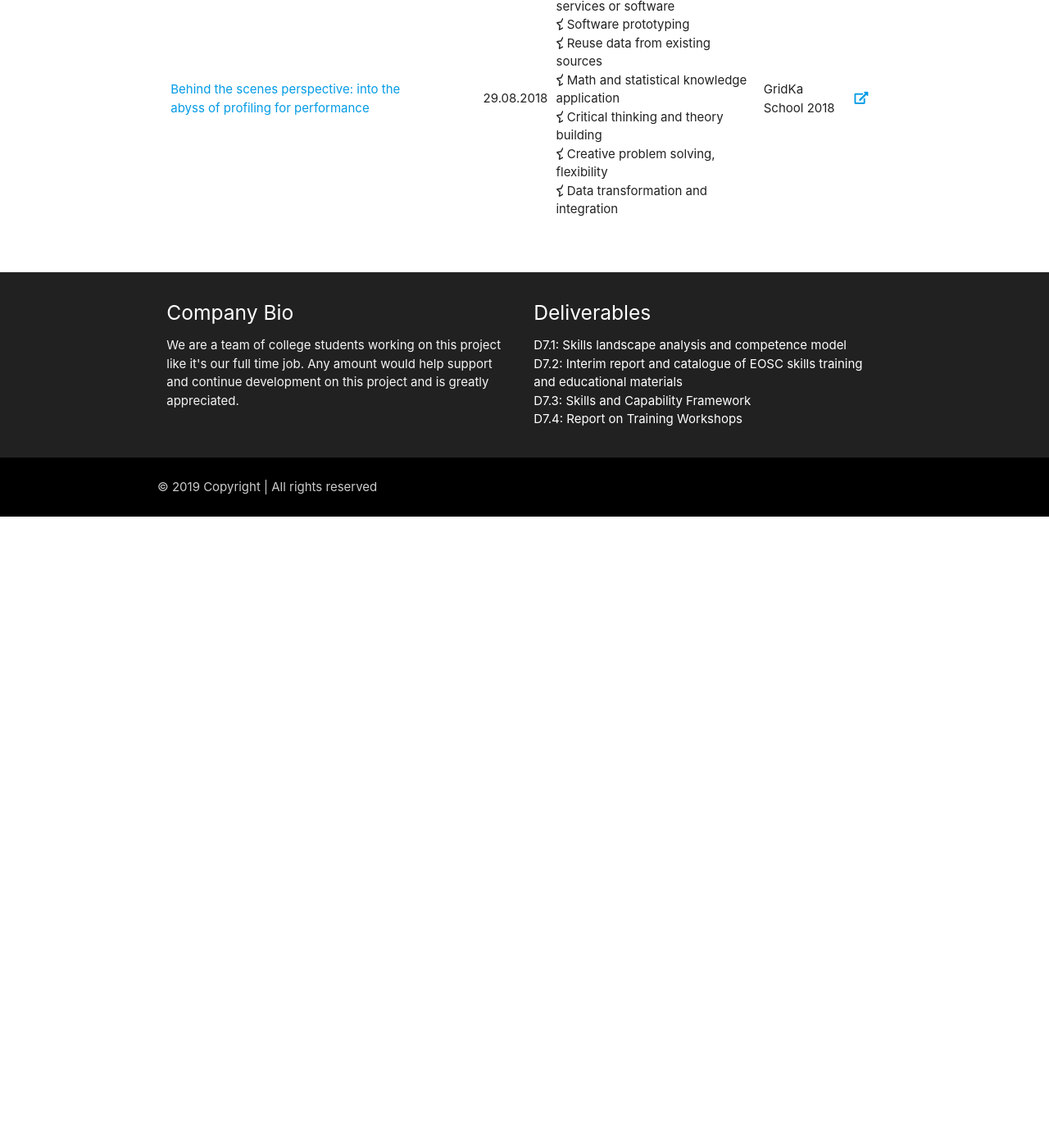
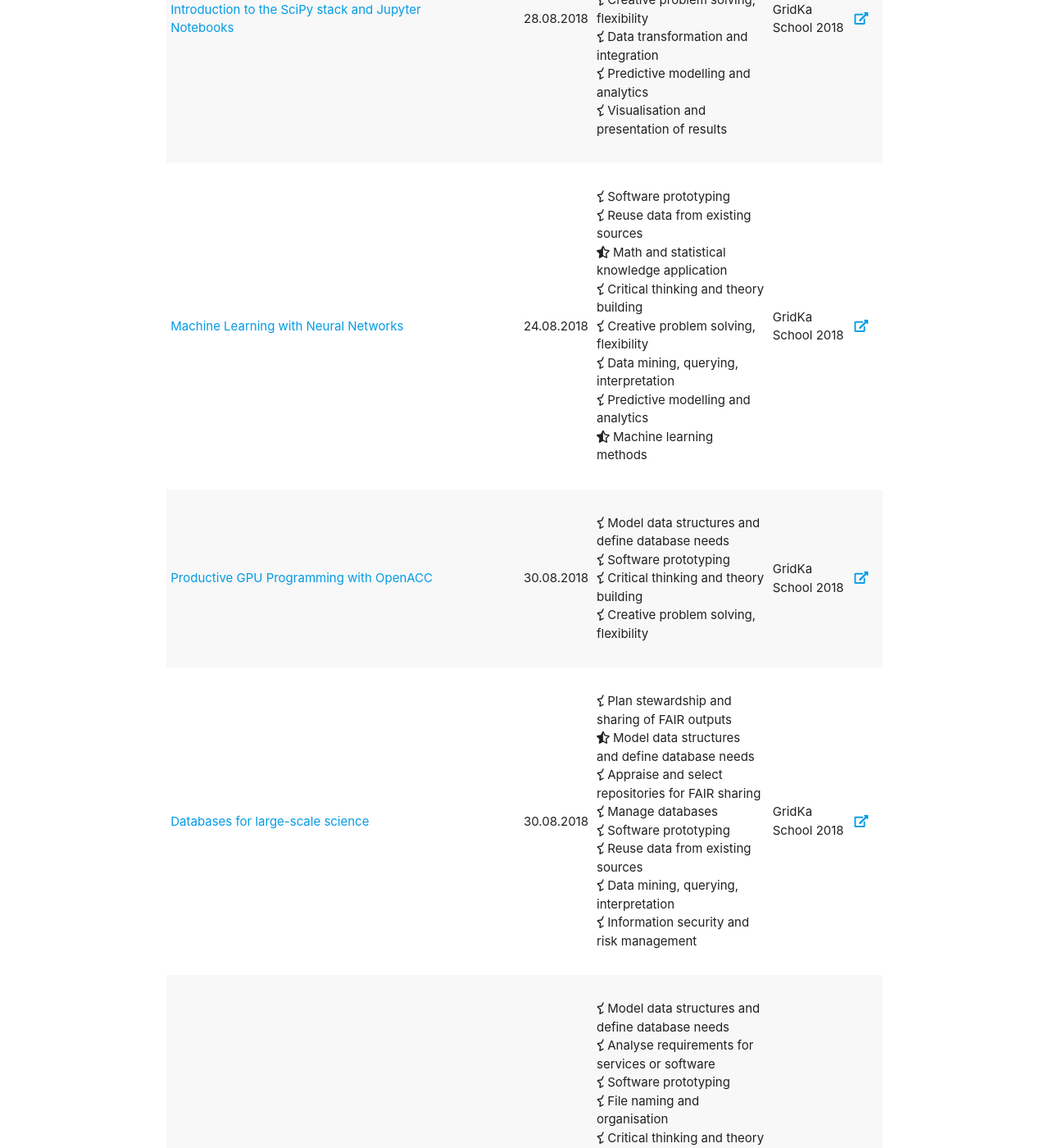
Before and after one commit to EOSC-FAIR4S/eosc-fair4s.github.io, a Jekyll site: the page built from materials.md, in a window 1280 px wide and 1400 px high, scrolled down 2551 px. Shown: the whole window at 82% size. Built offline with Jekyll 4.4.1, drawn with Linux system fonts in a browser that asks for light colours; nearby versions of some CDN libraries; before the commit the page ends 3181 px from its top, so only the background shows below that; some of the changed text lies outside the part shown.

Commit message:
added new training materials

```diff
--- /dev/null
+++ b/_materials/2018_berghoff_parallel-programming-with-openmp-and-mpi.md
@@ -0,0 +1,44 @@
+---
+layout: material
+title: Parallel programming with OpenMP and MPI
+description: |-
+  OpenMP (Open Multi-Processing) is a programming interface for shared memory parallelization on multiprocessor computers.
+  The Message Passing Interface (MPI) is a comunication standard describing the exchange of messages for distributed memory parallelization on parallel computers.
+  Both programming concepts will be introduced with simple examples.
+  In this course, you will learn to write simple parallel programs using both interfaces.
+
+  Since this course is conducted on Linux systems, you should be able to use the command line and have some basic programming skills in C/C++.
+author:
+  -
+    name: Marco Berghoff
+    institution: KIT
+  -
+    name: Thorsten Zirwes
+    institution: KIT
+domain: Generic/ cross-domain
+topic:
+keywords:
+  - parallel programming
+  - openmp
+  - mpi
+  - c/c++
+time_required: 5 hours
+target role:
+language: English
+date_created: 24.08.2018
+date_modified: 30.08.2018
+type: Hands-on exercises
+license: ""
+version: ""
+pid: ""
+skills:
+  -
+    name: Critical thinking and theory building
+    level: basic
+  -
+    name: Creative problem solving, flexibility
+    level: basic
+external_url: https://indico.scc.kit.edu/event/427/contributions/4256/
+reference: ""
+provider: GridKa School 2018
+---
--- /dev/null
+++ b/_materials/2018_giffels_introduction-to-the-scipy-stack-and-jupyter-notebooks.md
@@ -0,0 +1,58 @@
+---
+layout: material
+title: Introduction to the SciPy stack and Jupyter Notebooks
+description: |-
+  Python provides a rich ecosystem of open-source software for mathematics, science, and engineering. This tutorial will introduce you to the fundamental packages of the SciPy stack.
+  You will learn how-to: perform fast numerical calculations in N dimensions using NumPy, analyze your data using Pandas, and visualize the results using Matplotlib. The exercises will be performed in the Jupyter Notebook environment, which you can access through your web browser.
+  You will need a tablet or a laptop and basic knowledge of the Python programming language.
+author:
+  -
+    name: Manuel Giffels
+    institution: KIT
+  -
+    name: Uğur Çayoğlu
+    institution: KIT
+domain: Generic/ cross-domain
+topic:
+keywords:
+  - python
+  - scipy
+  - jupyter
+  - numpy
+  - pandas
+  - matplotlib
+time_required: 5 hours
+target role:
+language: English
+date_created: 09.08.2018
+date_modified: 28.08.2018
+type: Hands-on exercises
+license: ""
+version: ""
+pid: ""
+skills:
+  -
+    name: Software prototyping
+    level: basic
+  -
+    name: Reuse data from existing sources
+    level: basic
+  -
+    name: Math and statistical knowledge application
+    level: basic
+  -
+    name: Creative problem solving, flexibility
+    level: basic
+  -
+    name: Data transformation and integration
+    level: basic
+  -
+    name: Predictive modelling and analytics
+    level: basic
+  -
+    name: Visualisation and presentation of results
+    level: basic
+external_url: https://indico.scc.kit.edu/event/427/contributions/4268/
+reference: ""
+provider: GridKa School 2018
+---
--- /dev/null
+++ b/_materials/2018_herten_productive-gpu-programming-with-openacc.md
@@ -0,0 +1,40 @@
+---
+layout: material
+title: Productive GPU Programming with OpenACC
+description: |-
+  OpenACC is a directive-based programming model for highly parallel systems, which allows for automated generation of portable GPU code. In this tutorial, we will get to know the programming model with examples, learn how to use the associated tools environment, and incorporate first strategies for performance optimization into our programs. Finally, we will integrate OpenACC with other GPU programming strategies.
+author:
+  -
+    name: Andreas Herten
+    institution: FZ Jülich
+domain: Generic/ cross-domain
+topic:
+keywords:
+  - openacc
+  - gpu
+time_required: 5 hours
+target role:
+language: English
+date_created: 30.08.2018
+date_modified:
+type: Hands-on exercises
+license: ""
+version: ""
+pid: ""
+skills:
+  -
+    name: Model data structures and define database needs
+    level: basic
+  -
+    name: Software prototyping
+    level: basic
+  -
+    name: Critical thinking and theory building
+    level: basic
+  -
+    name: Creative problem solving, flexibility
+    level: basic
+external_url: https://indico.scc.kit.edu/event/427/contributions/4254/
+reference: ""
+provider: GridKa School 2018
+---
--- /dev/null
+++ b/_materials/2018_lassnig_databases-for-large-scale-science.md
@@ -0,0 +1,60 @@
+---
+layout: material
+title: Databases for large-scale science
+description: |-
+  In this workshop, the students will (a) learn how to efficiently use relational and non-relational databases for modern large-scale scientific experiments, and (b) how to create database workflows suitable for analytics and machine learning.
+
+  First, the focus of the workshop is to teach efficient, safe, and fault-tolerant principles when dealing with high-volume and high-throughput database scenarios. This includes, but is not limited to, systems such as PostgreSQL, Redis, or ElasticSearch. Topics include query planning and performance analysis, transactional safety, SQL injection, and competitive locking.
+
+  Second, we focus on how to actually prepare data from these databases to be usable for analytics and machine learning frameworks such as Keras.
+
+  An intermediate understanding of Python, SQL, and Linux shell scripting is recommended to follow this course. An understanding of machine learning principles is not required.
+author:
+  -
+    name: Mario Lassnig
+    institution: CERN
+domain: Generic/ cross-domain
+topic:
+keywords:
+  - database
+  - sql
+  - nosql
+  - python
+time_required: 5 hours
+target role:
+language: English
+date_created: 29.08.2018
+date_modified: 30.08.2018
+type: Hands-on exercises
+license: ""
+version: ""
+pid: ""
+skills:
+  -
+    name: Plan stewardship and sharing of FAIR outputs
+    level: basic
+  -
+    name: Model data structures and define database needs
+    level: intermediate
+  -
+    name: Appraise and select repositories for FAIR sharing
+    level: basic
+  -
+    name: Manage databases
+    level: basic
+  -
+    name: Software prototyping
+    level: basic
+  -
+    name: Reuse data from existing sources
+    level: basic
+  -
+    name: Data mining, querying, interpretation
+    level: basic
+  -
+    name: Information security and risk management
+    level: basic
+external_url: https://indico.scc.kit.edu/event/427/contributions/4255/
+reference: ""
+provider: GridKa School 2018
+---
--- /dev/null
+++ b/_materials/2018_meriac_under-the-hood-bare-metal-embedded-programming-in-c.md
@@ -0,0 +1,74 @@
+---
+layout: material
+title: "Under the hood: Bare Metal Embedded Programming in C"
+description: |-
+  A single plain C file is sufficient to express an embedded program.
+
+  As the Arm Cortex-M architecture is designed with C-Code in mind, no assembly level system bring up code is required. This workshop will teach you how to program C code on top of a bare metal CPU without an operating system or support libraries like libc.
+
+  It will give you insight on how linkers can be configured to run your program at the right location and placing data. We will use the free arm-gcc toolchain and related tools form the toolchain to analyze the program on assembly level to understand better how C-language is mapped to machine code depending on the chosen compiler optimization level and linker settings.
+
+  The workshop will further introduce you to how low level features like stacks and interrupts are used and how they map onto Arm Assembly code. One of the purposes of this course is to lay out the programming methods for talking to hardware in a minimal configuration. Our broader target is a better understanding of interaction with low level hardware and toolchains for embedded systems.
+
+  Last, but not least we will present debug techniques for low level / OS-development and might talk about security features of the used microcontroller platform.
+
+  In case you’re interested in reading material on the topic, we recommend [“The Definitive Guide to ARM® Cortex®-M3 and Cortex®-M4 Processors 3rd Edition”](https://www.amazon.de/dp/B00G9856GU) – but it will be by now means required for participating in this course.
+
+  An internet connected laptop is required for participating in this workshop - please install the latest version of Docker on your system and verify its running and that your system is updated. We will provide a Docker-based Linux environment for you with a pre-installed arm-gcc toolchain.
+
+  Basic knowledge of the C-programming language is required.
+author:
+  -
+    name: Milosch Meriac
+    institution: Bitmanufactory LTD
+domain: Generic/ cross-domain
+topic:
+keywords:
+  - arm
+  - embedded programming
+  - c
+  - microcontroller
+time_required: 5 hours
+target role:
+language: English
+date_created: 11.08.2018
+date_modified: 19.08.2018
+type: Hands-on exercises
+license: Apache-2.0
+version: ""
+pid: ""
+skills:
+  -
+    name: Model data structures and define database needs
+    level: basic
+  -
+    name: Analyse requirements for services or software
+    level: basic
+  -
+    name: Software prototyping
+    level: basic
+  -
+    name: File naming and organisation
+    level: basic
+  -
+    name: Critical thinking and theory building
+    level: basic
+  -
+    name: Creative problem solving, flexibility
+    level: basic
+  -
+    name: Use or develop open research tools/services
+    level: basic
+  -
+    name: Data transformation and integration
+    level: basic
+  -
+    name: Information security and risk management
+    level: basic
+  -
+    name: Storage security management
+    level: basic
+external_url: https://indico.scc.kit.edu/event/427/contributions/4267/
+reference: ""
+provider: GridKa School 2018
+---
--- /dev/null
+++ b/_materials/2018_neubauer_scalable-scientific-analysis-in-python-using-pandas-and-dask.md
@@ -0,0 +1,61 @@
+---
+layout: material
+title: Scalable Scientific Analysis in Python using Pandas and Dask
+description: |-
+  Pandas is a Python package that provides data structures to work with heterogenous, relational/tabular data. It provides fundamental building blocks for a powerful and flexible data analysis. Pandas provides functionality to load a wide set of data formats, manipulate the resulting data and also visualize it using various plotting frameworks. We will show in the workshop how to clean and reshape data in Pandas and use the concept of split-apply-combine to do exploratory analysis on it. Pandas provides powerful tooling to do data analysis on a single machine and is mostly mostly constrained to a single CPU. To parallelize and distribute these tasks, one can use Dask.
+
+  Dask is a flexible tool for parallelizing Python code on a single machine or across a cluster. We can think of dask at a high and a low level: Dask provides high-level Array, Bag, and DataFrame collections that mimic NumPy, lists, and Pandas but can operate in parallel on datasets that don't fit into main memory. Dask's high-level collections are alternatives to NumPy and Pandas for large datasets. In the low level, Dask provides dynamic task schedulers that execute task graphs in parallel. These execution engines power the high-level collections mentioned above but can also power custom, user-defined workloads. In the tutorial, we will cover the high-level use of dask.array and dask.dataframe.
+author:
+  -
+    name: Sebastian Neubauer
+    institution: Blue Yonder
+  -
+    name: Uwe Korn
+    institution: Blue Yonder
+domain: Generic/ cross-domain
+topic:
+keywords:
+  - python
+  - pandas
+  - dask
+time_required: 5 hours
+target role:
+language: English
+date_created: 29.08.2018
+date_modified: 29.08.2018
+type: Hands-on exercises
+license: ""
+version: ""
+pid: ""
+skills:
+  -
+    name: Software prototyping
+    level: basic
+  -
+    name: Reuse data from existing sources
+    level: basic
+  -
+    name: Math and statistical knowledge application
+    level: basic
+  -
+    name: Critical thinking and theory building
+    level: basic
+  -
+    name: Creative problem solving, flexibility
+    level: basic
+  -
+    name: Data transformation and integration
+    level: basic
+  -
+    name: Data mining, querying, interpretation
+    level: basic
+  -
+    name: Predictive modelling and analytics
+    level: basic
+  -
+    name: Visualisation and presentation of results
+    level: basic
+external_url: https://indico.scc.kit.edu/event/427/contributions/4281/
+reference: ""
+provider: GridKa School 2018
+---
--- /dev/null
+++ b/_materials/2018_tannenbaum_introduction-to-using-htcondor-to-run-distributed-compute-jobs-and-workflows-on-servers-clusters-grids-or-clouds.md
@@ -0,0 +1,56 @@
+---
+layout: material
+title: Introduction to using HTCondor to run distributed compute Jobs and Workflows on Servers, Clusters, Grids, or Clouds
+description: |-
+  [HTCondor](http://htcondor.org) is an open-source high-throughput computing software framework for coarse-grained distributed parallelization of computationally intensive tasks (jobs). It can be used to manage workloads on a single server, a cluster of computers, public cloud resources, or even national computing grids like the [Open Science Grid](http://opensciencegrid.org/).
+
+  This workshop will introduce the concept of High Throughput Computing and how to submit large batches of jobs and also job workflows (job pipelines) to HTCondor, which will be of interest to end users. We will discuss the architecture of the system, and participants will create a unified compute cluster.
+
+  If you wish to participate in the hands-on exercises (not required, but recommended), you will need a laptop with WiFi, an SSH client (such as [PuTTY](https://www.putty.org/) if using Windows), familiarity with the Linux command-line environment (cd, less, cp, rm, mkdir, etc), and the ability to edit a file using a Linux terminal editor like vi, vim, or nano.
+author:
+  -
+    name: Todd Tannenbaum
+    institution: University of Wisconsin-Madison
+domain: Generic/ cross-domain
+topic:
+keywords:
+  - htcondor
+  - batch system
+time_required: 5 hours
+target role:
+language: English
+date_created: 29.08.2018
+date_modified:
+type: Hands-on exercises
+license: CC-BY-SA 3.0 & GNU FDL 1.2
+version: ""
+pid: ""
+skills:
+  -
+    name: Specifying metadata and persistent id. standards
+    level: basic
+  -
+    name: Analyse requirements for services or software
+    level: basic
+  -
+    name: Set up and document workflows
+    level: basic
+  -
+    name: File naming and organisation
+    level: basic
+  -
+    name: Metadata and persistent id. exposure
+    level: basic
+  -
+    name: Information security and risk management
+    level: basic
+  -
+    name: Storage security management
+    level: basic
+  -
+    name: Workflow set-up and provenance information mgmt
+    level: basic
+external_url: https://indico.scc.kit.edu/event/427/contributions/4280/
+reference: ""
+provider: GridKa School 2018
+---
```
Also changed, not shown: _materials/2018_caspart_collaborative-software-development.md (+2 -2 lines), _materials/2018_goetz_machine-learning-with-neural-networks.md (+3 -3 lines).
